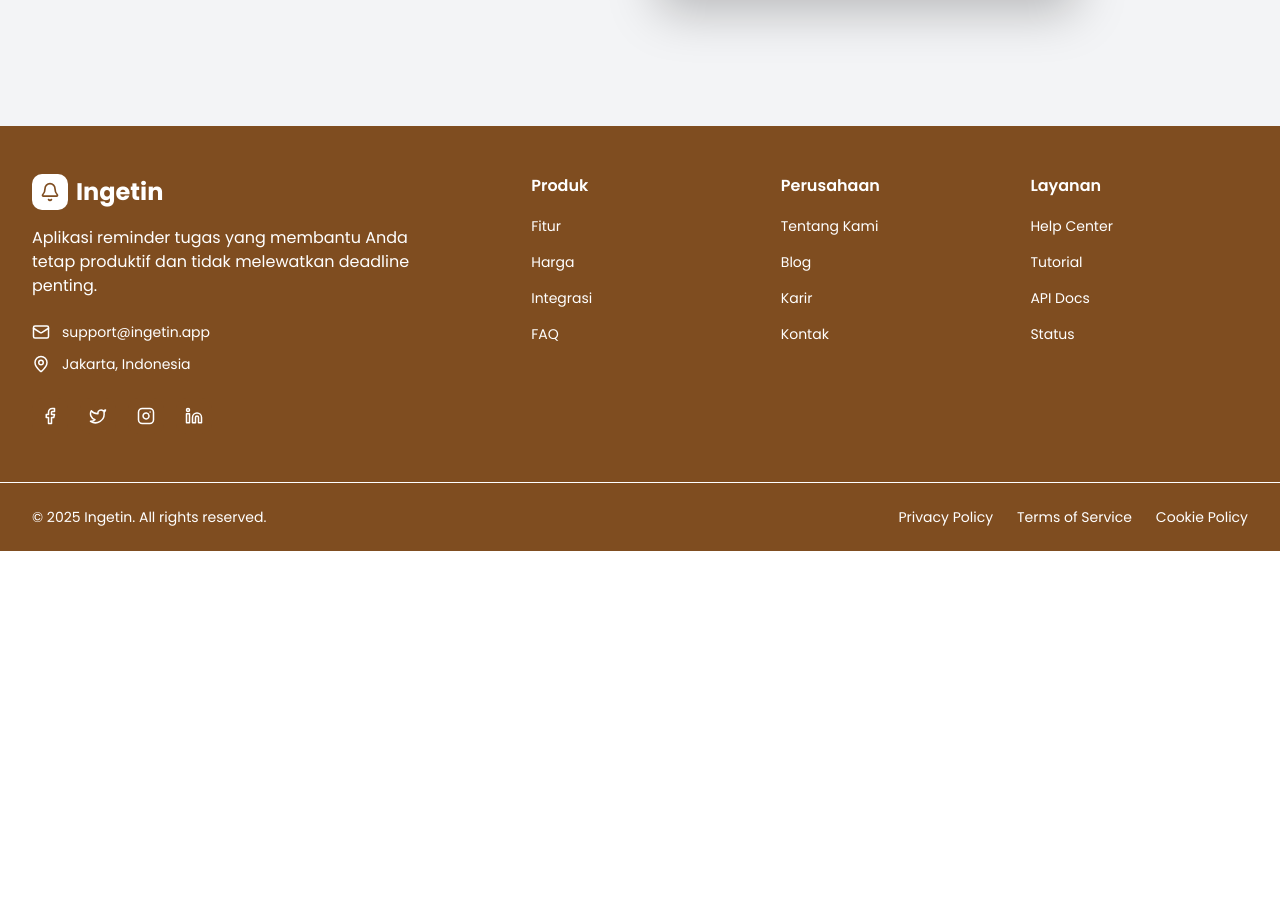
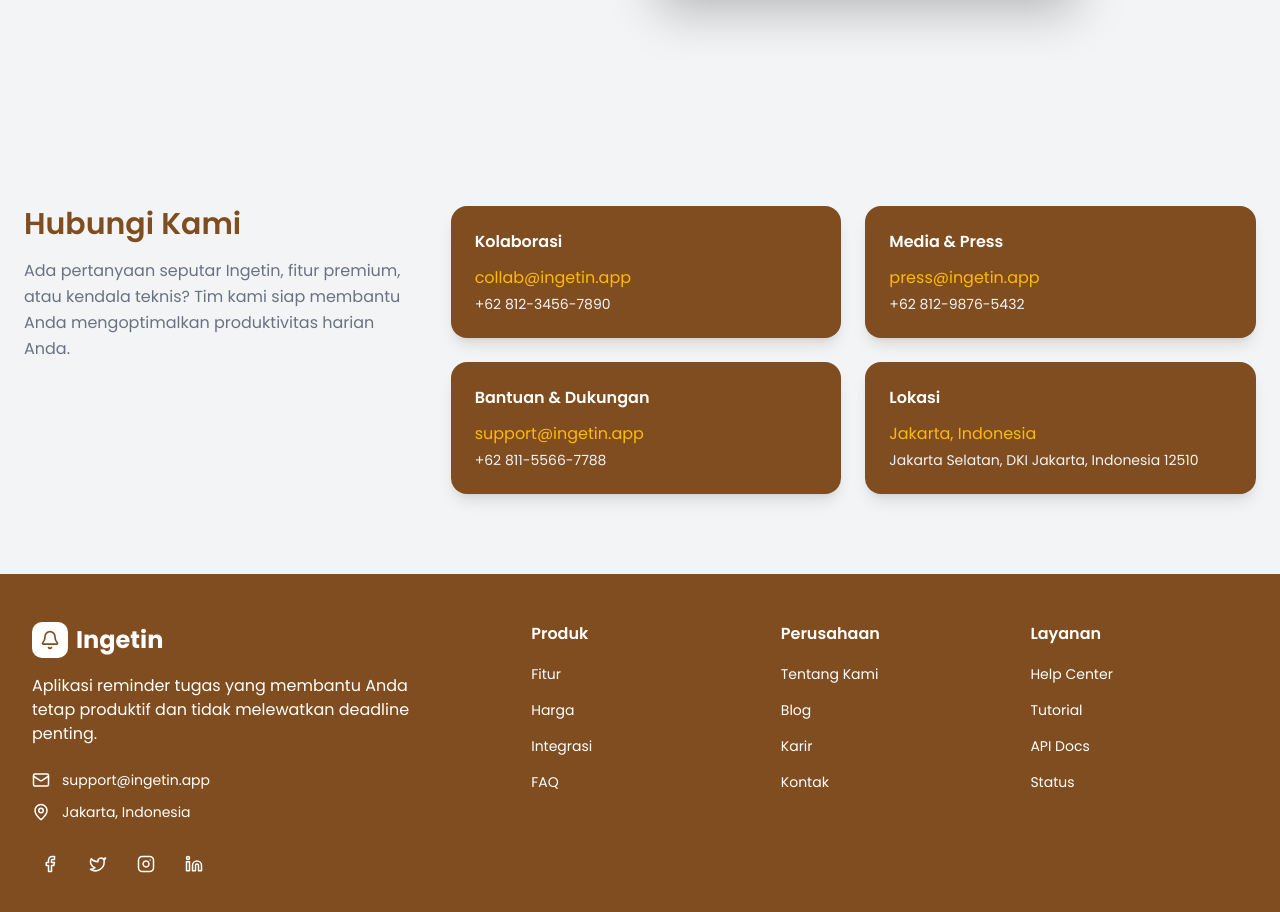
Before and after one commit to rifqiikhsan/ingetin-frontend, a Next.js app: page / in a window 1280 px wide. Shown: the part 3325-4237 px from the top of the page. Before the commit the page ends 3876 px from the top, so only its background shows below. Built offline with nearby package versions, Linux system fonts and the light colour scheme; a web font is replaced by a local one.

Commit message:
feat: add contacts section

```diff
--- a/src/app/(user)/page.tsx
+++ b/src/app/(user)/page.tsx
@@ -435,6 +435,78 @@
           </div>
         </div>
       </section>
+
+      {/* Contacts Section */}
+      <section id="contact" className="py-20 px-6">
+        <div className="mx-auto max-w-7xl">
+          <div className="grid grid-cols-1 lg:grid-cols-3 gap-12">
+            {/* Left Content */}
+            <div>
+              <h2 className="text-3xl font-semibold text-primary">
+                Hubungi Kami
+              </h2>
+              <p className="mt-4 text-gray-500 leading-relaxed">
+                Ada pertanyaan seputar Ingetin, fitur premium, atau kendala
+                teknis? Tim kami siap membantu Anda mengoptimalkan produktivitas
+                harian Anda.
+              </p>
+            </div>
+
+            {/* Right Content: Contact Cards */}
+            <div className="lg:col-span-2 grid grid-cols-1 sm:grid-cols-2 gap-6">
+              {/* Collaborate */}
+              <div className="rounded-2xl bg-primary p-6 shadow-lg">
+                <h3 className="text-white font-semibold">Kolaborasi</h3>
+                <a
+                  href="mailto:collab@ingetin.app"
+                  className="mt-3 block text-amber-400 hover:underline"
+                >
+                  collab@ingetin.app
+                </a>
+                <p className="mt-1 text-gray-100 text-sm">+62 812-3456-7890</p>
+              </div>
+
+              {/* Media / Press */}
+              <div className="rounded-2xl bg-primary p-6 shadow-lg">
+                <h3 className="text-white font-semibold">Media & Press</h3>
+                <a
+                  href="mailto:press@ingetin.app"
+                  className="mt-3 block text-amber-400 hover:underline"
+                >
+                  press@ingetin.app
+                </a>
+                <p className="mt-1 text-gray-100 text-sm">+62 812-9876-5432</p>
+              </div>
+
+              {/* Careers */}
+              <div className="rounded-2xl bg-primary p-6 shadow-lg">
+                <h3 className="text-white font-semibold">Bantuan & Dukungan</h3>
+                <a
+                  href="mailto:support@ingetin.app"
+                  className="mt-3 block text-amber-400 hover:underline"
+                >
+                  support@ingetin.app
+                </a>
+                <p className="mt-1 text-gray-100 text-sm">+62 811-5566-7788</p>
+              </div>
+
+              {/* Location */}
+              <div className="rounded-2xl bg-primary p-6 shadow-lg">
+                <h3 className="text-white font-semibold">Lokasi</h3>
+                <a
+                  href="mailto:support@ingetin.app"
+                  className="mt-3 block text-amber-400 hover:underline"
+                >
+                  Jakarta, Indonesia
+                </a>
+                <p className="mt-1 text-gray-100 text-sm">
+                  Jakarta Selatan, DKI Jakarta, Indonesia 12510
+                </p>
+              </div>
+            </div>
+          </div>
+        </div>
+      </section>
     </div>
   );
 }
```
